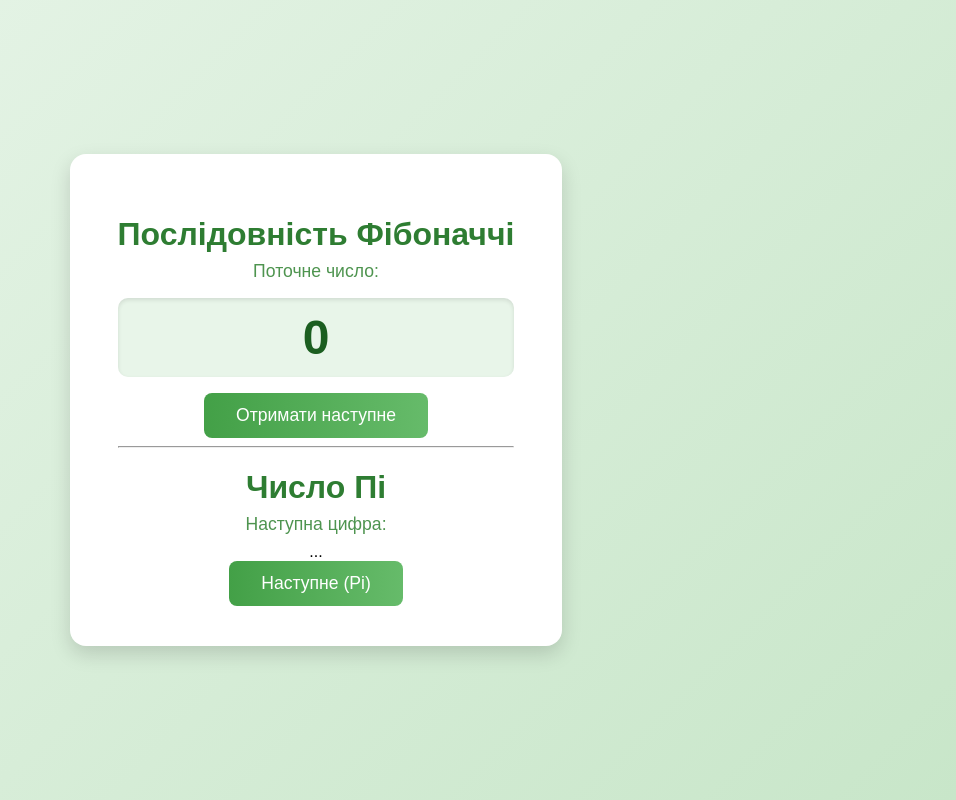
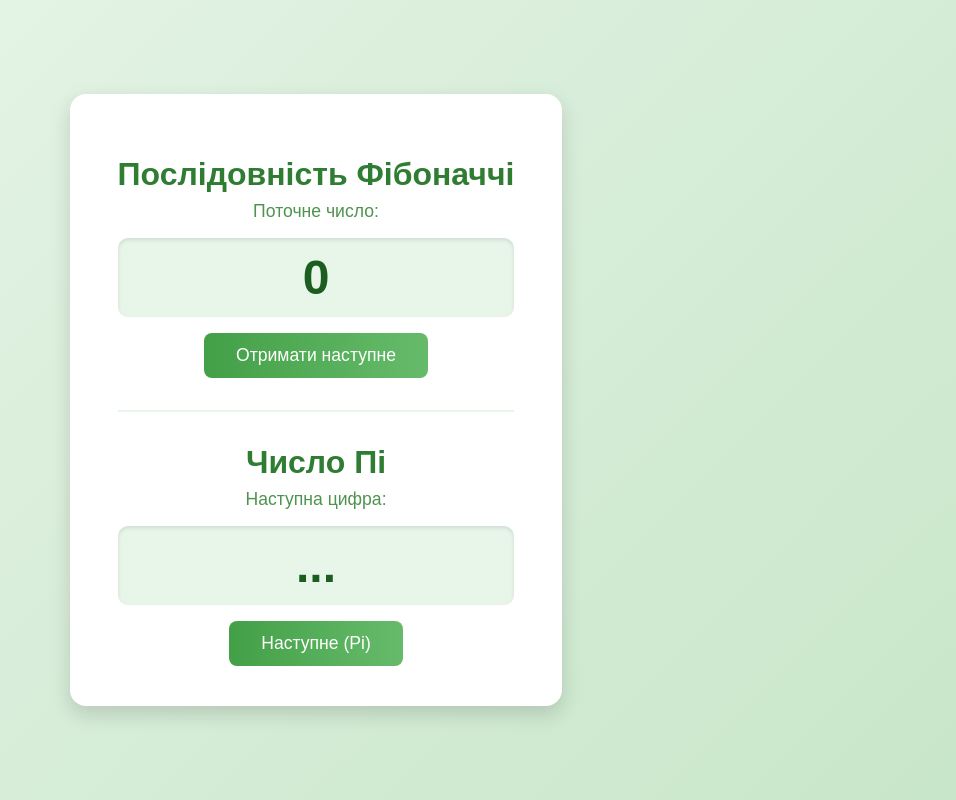
Before and after one commit to ST1AMP4NK/-Project-7-, a plain HTML site: page FibonacciNumbers/index.html in a window 1280 px wide. Shown: the whole page, without its empty margins (324-1280 px from the left). Drawn offline with Linux system fonts and the light colour scheme.

Commit message:
added a new feature

```diff
--- a/FibonacciNumbers/style.css
+++ b/FibonacciNumbers/style.css
@@ -59,3 +59,28 @@ button:hover {
     box-shadow: 0 6px 12px rgba(67, 160, 71, 0.3);
     background: linear-gradient(90deg, #388e3c, #4caf50);
 }
+#pi-display {
+    font-size: 3rem;
+    font-weight: 700;
+    color: #1b5e20;
+    margin: 1rem 0;
+    padding: 0.75rem;
+    background-color: #e8f5e9;
+    border-radius: 10px;
+    box-shadow: inset 0 2px 4px rgba(0, 0, 0, 0.1);
+    transition: transform 0.2s;
+    min-height: 4.5rem;
+    box-sizing: border-box;
+    word-wrap: break-word;
+}
+
+#pi-display:hover {
+    transform: scale(1.05);
+}
+
+hr {
+    border: none;
+    height: 2px;
+    background-color: #e8f5e9;
+    margin: 2rem 0;
+}
```
